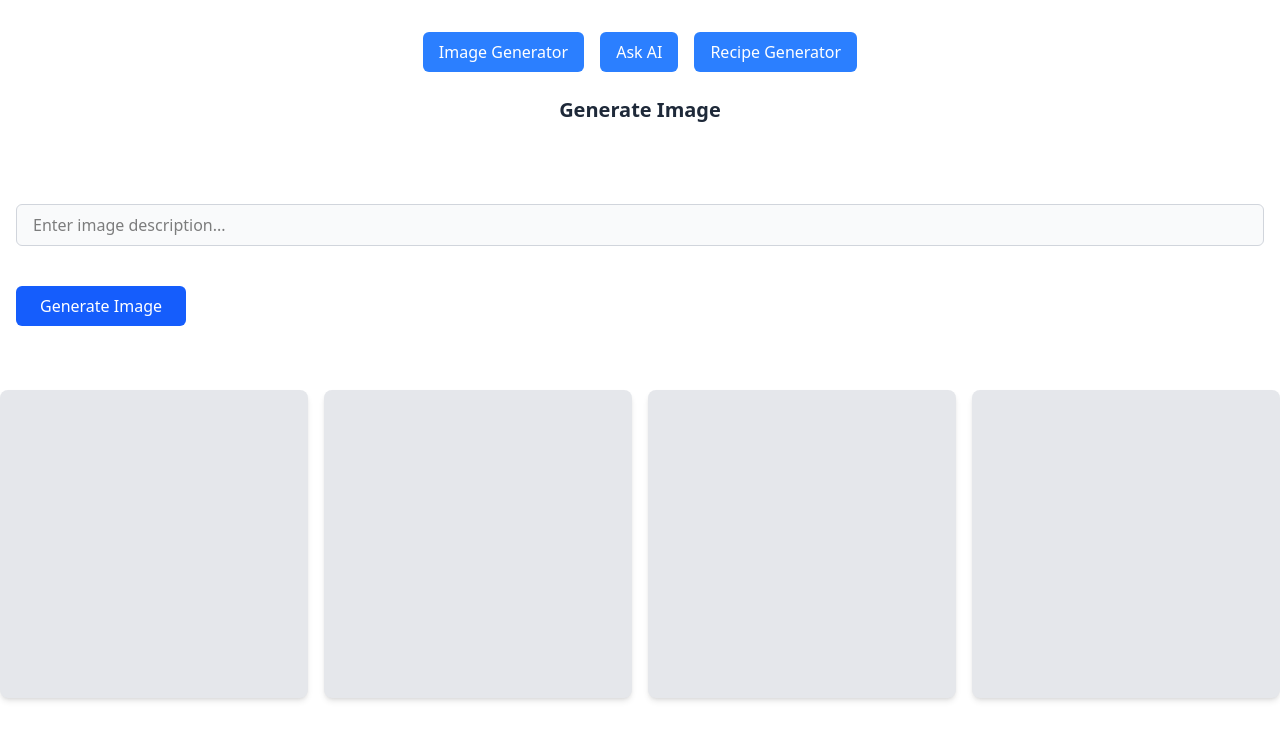
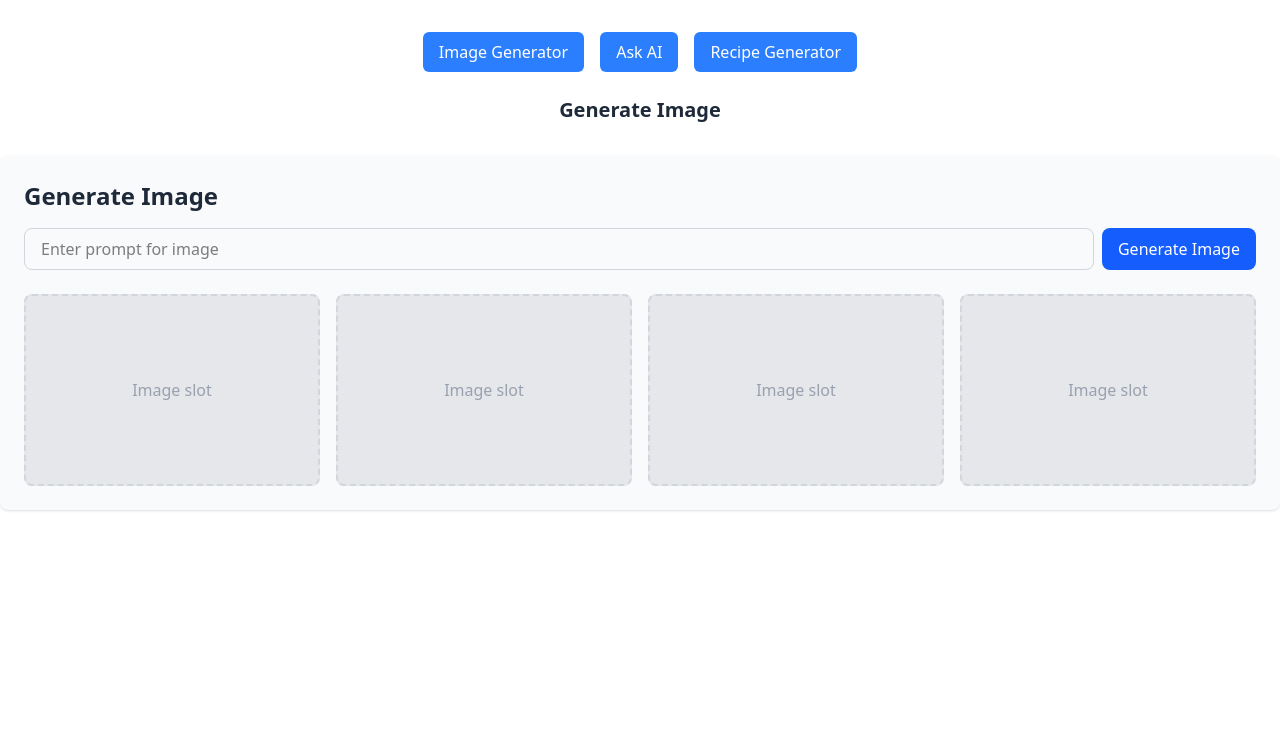
Before and after one commit to ShashithaU/SpringAIDemoProject, a React (Vite) app in the folder spring-ai-demo/: page / in a window 1280 px wide. Shown: the top 740 px of the page. Built offline with nearby package versions, Linux system fonts and the light colour scheme.

Commit message:
implemented Image generetion service

```diff
--- a/spring-ai-demo/src/components/ImageGeneretorComponent.tsx
+++ b/spring-ai-demo/src/components/ImageGeneretorComponent.tsx
@@ -1,27 +1,63 @@
 import React, { useState } from "react";
+import AiServices from "../services/AiServices";
 
 export default function ImageGeneretorComponent() {
+  const { apiClient } = AiServices();
+
+  const [prompt, setPrompt] = useState("");
+  const [imageUrls, setImageUrls] = useState([]);
+
+  const generateImage = async () => {
+    try {
+      const response = await apiClient.get("generete-image", {
+        params: {
+          prompt: prompt,
+        },
+      });
+      const urls = response.data;
+      setImageUrls(urls);
+    } catch (error) {
+      console.error("Error generating image : ", error);
+    }
+  };
+
   return (
-    <>
-      <div className="container mx-auto px-4 py-8">
+    <div className="tab-content p-6 bg-gray-50 rounded-lg shadow">
+      <h2 className="text-2xl font-bold text-gray-800 mb-4">Generate Image</h2>
+      <div className="mb-6 flex gap-2">
         <input
-          className="w-full border border-gray-300 rounded-md px-4 py-2 my-4 focus:outline-none focus:ring-2 focus:ring-blue-500 focus:border-transparent bg-gray-50"
           type="text"
-          placeholder="Enter image description..."
+          value={prompt}
+          onChange={(e) => setPrompt(e.target.value)}
+          placeholder="Enter prompt for image"
+          className="flex-1 px-4 py-2 border border-gray-300 rounded-lg focus:outline-none focus:ring-2 focus:ring-blue-500"
         />
-
-        <div className="text-center my-6"></div>
-        <button className="bg-blue-600 hover:bg-blue-700 text-white font-medium py-2 px-6 rounded-md transition duration-300 ease-in-out transform hover:scale-105 focus:outline-none focus:ring-2 focus:ring-blue-500">
+        <button
+          onClick={generateImage}
+          className="px-4 py-2 bg-blue-600 text-white rounded-lg hover:bg-blue-700 transition-colors focus:outline-none focus:ring-2 focus:ring-blue-500"
+        >
           Generate Image
         </button>
       </div>
 
-      <div className="grid grid-cols-1 md:grid-cols-2 lg:grid-cols-4 gap-4 mt-8">
-        <div className="aspect-square bg-gray-200 rounded-lg shadow-md hover:shadow-lg transition duration-300 ease-in-out"></div>
-        <div className="aspect-square bg-gray-200 rounded-lg shadow-md hover:shadow-lg transition duration-300 ease-in-out"></div>
-        <div className="aspect-square bg-gray-200 rounded-lg shadow-md hover:shadow-lg transition duration-300 ease-in-out"></div>
-        <div className="aspect-square bg-gray-200 rounded-lg shadow-md hover:shadow-lg transition duration-300 ease-in-out"></div>
+      <div className="grid grid-cols-2 md:grid-cols-4 gap-4">
+        {imageUrls.map((url, index) => (
+          <img
+            key={index}
+            src={url}
+            alt={`Generated ${index}`}
+            className="w-full h-48 object-cover rounded-lg shadow-md hover:shadow-lg transition-shadow"
+          />
+        ))}
+        {[...Array(4 - imageUrls.length)].map((_, index) => (
+          <div
+            key={index + imageUrls.length}
+            className="empty-image-slot h-48 bg-gray-200 rounded-lg border-2 border-dashed border-gray-300 flex items-center justify-center"
+          >
+            <span className="text-gray-400">Image slot</span>
+          </div>
+        ))}
       </div>
-    </>
+    </div>
   );
 }
```
Also changed, not shown: 2 other files (tests, documents, lock files or other folders).
